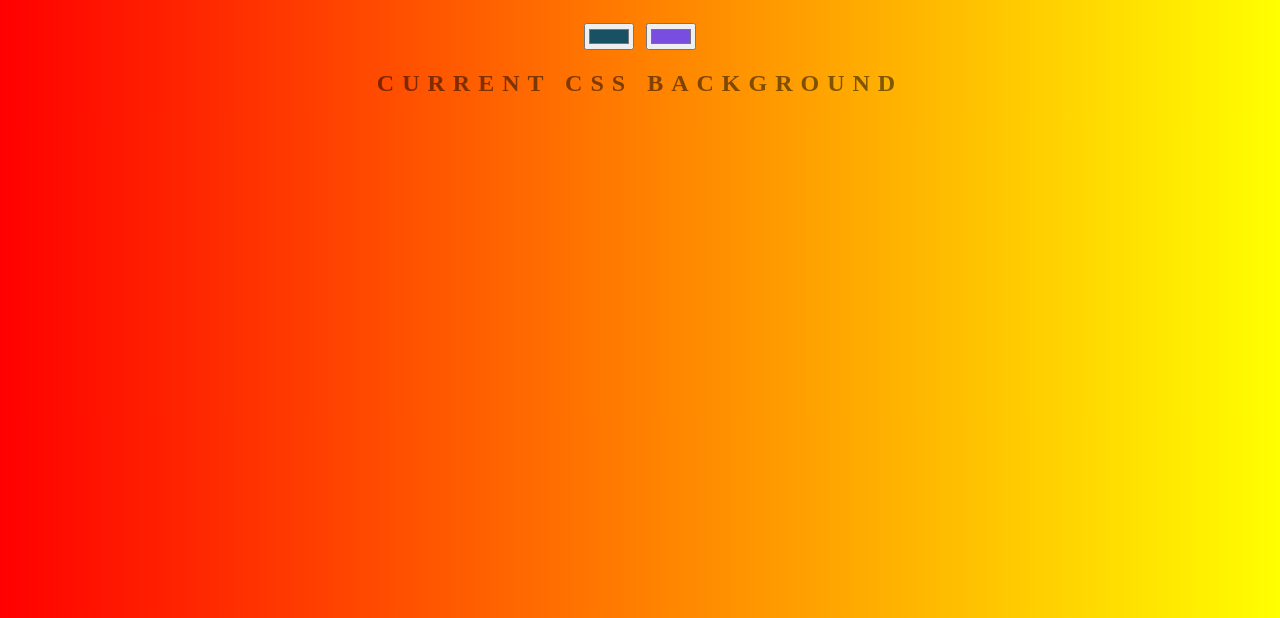
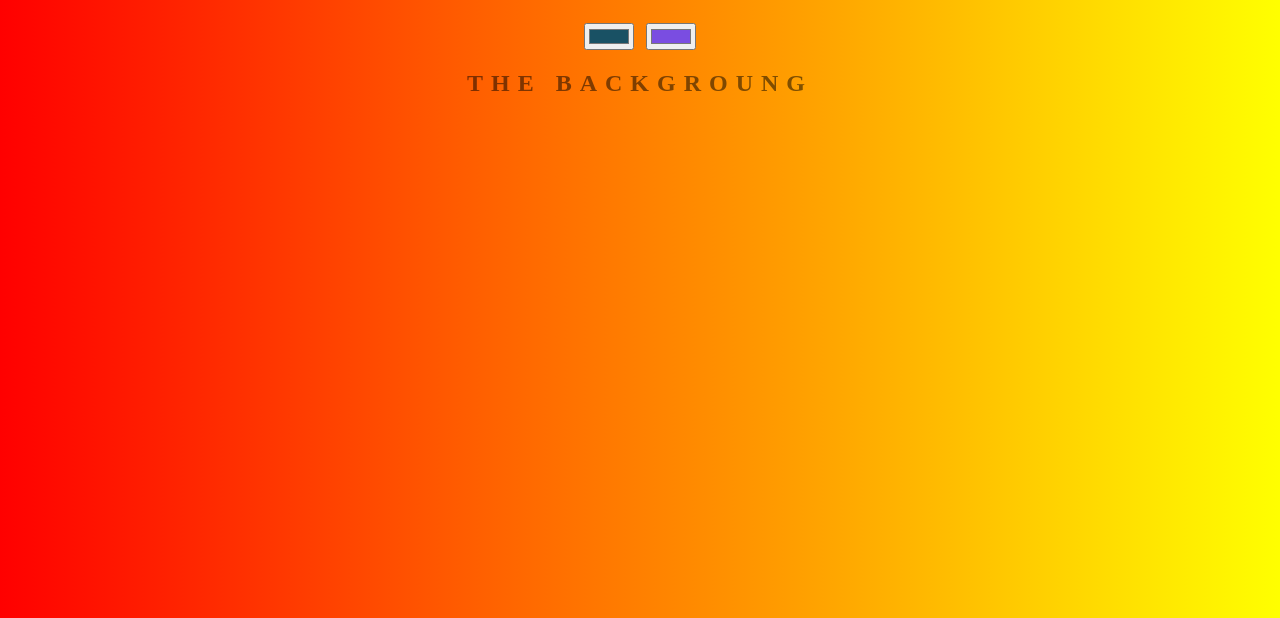
Before and after one commit to plytadauzys/Background-color-selector, a plain HTML site: page index.html in a window 1280 px wide. Shown: the part 182-800 px from the top of the page. Drawn offline with Linux system fonts and the light colour scheme.

Commit message:
new title

```diff
--- a/index.html
+++ b/index.html
@@ -8,7 +8,7 @@
         <h1>Background color generator</h1>
         <input class="color1" type="color" name="color1" value="#195164">
         <input class="color2" type="color" name="color2" value="#7a4de1">
-        <h2>Current CSS Background</h2>
+        <h2>The backgroung</h2>
         <h3></h3>
         <script type="text/javascript" src="script.js"></script>
     </body>
```
